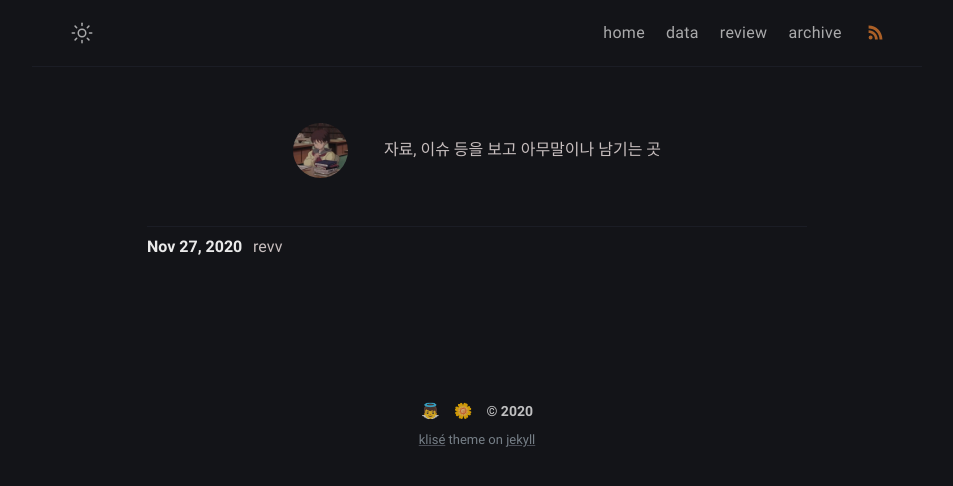
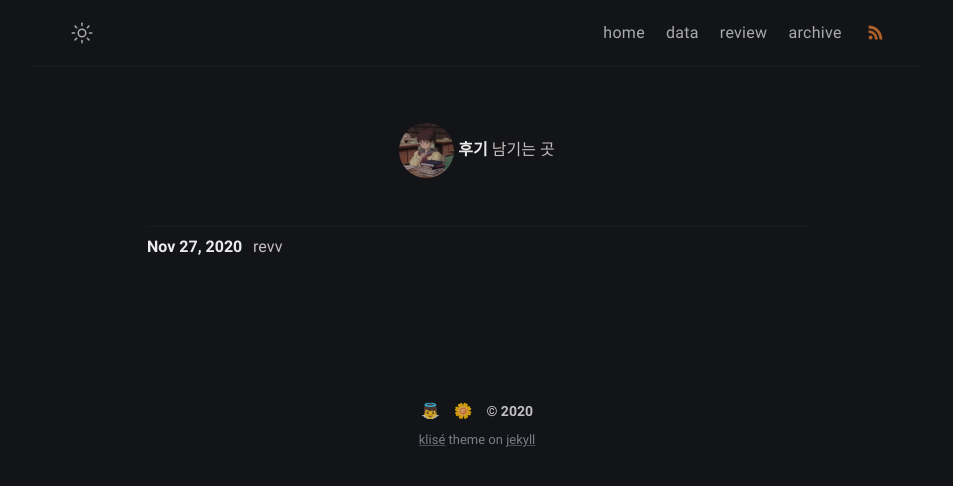
Before and after one commit to iwdstry/yeieje, a Jekyll site: the page built from review.html, in a window 1280 px wide. Shown: the top 486 px of the page, without its empty margins (163-1116 px from the left). Built offline with Jekyll 4.4.1, drawn with Linux system fonts in a browser that asks for light colours.

Commit message:
Update review.html

```diff
--- a/review.html
+++ b/review.html
@@ -5,7 +5,7 @@
 ---
 
 <div class="data">
-   <p><img class="data-avatar" src="{{ base.url }}/yeieje/assets/img/avatar1.jpg"> 　　자료, 이슈 등을 보고 아무말이나 남기는 곳 </p>
+   <p><img class="data-avatar" src="{{ base.url }}/yeieje/assets/img/avatar1.jpg"> <b>후기</b> 남기는 곳 </p>
 </div>
 
 
```
